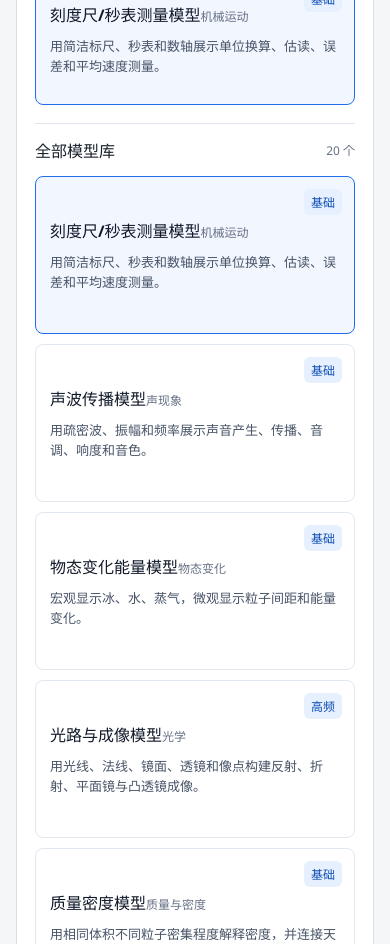
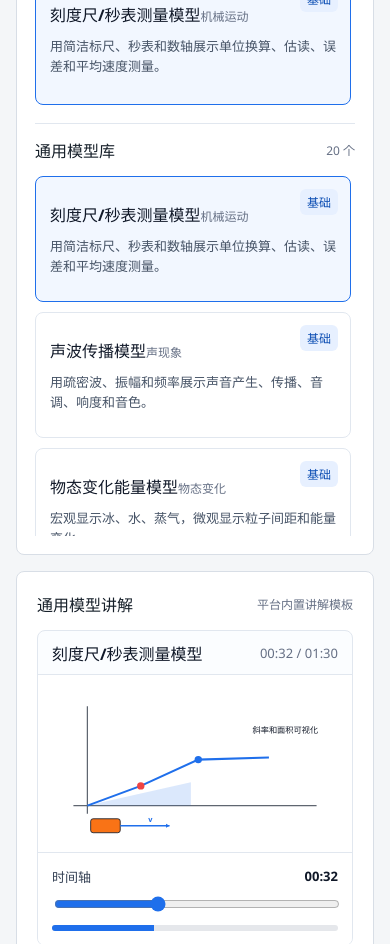
Before and after one commit to githubstudy123456/physics-visual-platform, a React (Vite) app: page / in a window 390 px wide. Shown: the part 1980-2924 px from the top of the page. Built offline with nearby package versions, Linux system fonts and the light colour scheme.

Commit message:
Simplify model lab with timeline controls

```diff
--- a/src/App.css
+++ b/src/App.css
@@ -198,7 +198,7 @@ button {
 
 .content-grid {
   display: grid;
-  grid-template-columns: minmax(360px, 0.85fr) minmax(520px, 1.15fr);
+  grid-template-columns: minmax(340px, 0.8fr) minmax(560px, 1.2fr);
   gap: 16px;
 }
 
@@ -228,10 +228,9 @@ button {
 }
 
 .template-library,
-.canvas-panel,
 .explainer-panel,
 .storyboard-panel {
-  grid-row: span 2;
+  grid-row: span 1;
 }
 
 .chapter-detail {
@@ -274,6 +273,9 @@ button {
   display: grid;
   grid-template-columns: repeat(2, minmax(0, 1fr));
   gap: 10px;
+  max-height: 360px;
+  overflow: auto;
+  padding-right: 4px;
 }
 
 .template-grid.compact {
@@ -286,7 +288,7 @@ button {
 }
 
 .template-card {
-  min-height: 158px;
+  min-height: 126px;
   padding: 14px;
   position: relative;
 }
@@ -548,11 +550,12 @@ button {
 
 .explainer-panel {
   grid-column: 1 / -1;
+  padding: 20px;
 }
 
 .explainer-layout {
   display: grid;
-  grid-template-columns: minmax(420px, 1.05fr) minmax(320px, 0.95fr);
+  grid-template-columns: minmax(560px, 1.4fr) minmax(320px, 0.8fr);
   gap: 16px;
   align-items: start;
 }
@@ -585,14 +588,45 @@ button {
   border-radius: 0;
 }
 
-.playbar {
-  height: 8px;
-  background: #e5e7eb;
+.timeline-control {
+  padding: 14px;
+  border-top: 1px solid #e1e7ef;
+  background: #ffffff;
 }
 
-.playbar span {
+.timeline-control label,
+.range-control span {
+  display: flex;
+  align-items: center;
+  justify-content: space-between;
+  gap: 12px;
+  color: #344054;
+  font-size: 13px;
+}
+
+.timeline-control strong,
+.range-control strong {
+  color: #101828;
+  font-weight: 800;
+}
+
+.timeline-control input,
+.range-control input {
+  width: 100%;
+  margin-top: 10px;
+  accent-color: #1f6feb;
+}
+
+.timeline-progress {
+  height: 6px;
+  margin-top: 8px;
+  border-radius: 999px;
+  background: #e5e7eb;
+  overflow: hidden;
+}
+
+.timeline-progress span {
   display: block;
-  width: 38%;
   height: 100%;
   background: #1f6feb;
 }
@@ -621,6 +655,11 @@ button {
   background: #ffffff;
 }
 
+.explainer-steps li.active {
+  border-color: #1f6feb;
+  background: #f2f7ff;
+}
+
 .explainer-steps time {
   color: #1f6feb;
   font-weight: 800;
@@ -630,6 +669,34 @@ button {
 .explainer-steps span {
   color: #344054;
   line-height: 1.45;
+}
+
+.param-panel {
+  margin-top: 16px;
+  padding: 14px;
+  border: 1px solid #e1e7ef;
+  border-radius: 8px;
+  background: #fbfdff;
+}
+
+.param-panel h3 {
+  margin: 0 0 12px;
+  color: #101828;
+  font-size: 15px;
+}
+
+.param-grid {
+  display: grid;
+  grid-template-columns: repeat(2, minmax(0, 1fr));
+  gap: 12px;
+}
+
+.range-control {
+  display: block;
+  padding: 12px;
+  border: 1px solid #e1e7ef;
+  border-radius: 8px;
+  background: #ffffff;
 }
 
 .script-grid {
@@ -765,7 +832,8 @@ button {
   }
 
   .explainer-layout,
-  .script-grid {
+  .script-grid,
+  .param-grid {
     grid-template-columns: 1fr;
   }
 }
--- a/src/App.tsx
+++ b/src/App.tsx
@@ -3,21 +3,47 @@ import {
   books,
   chapters,
   modelTemplates,
-  openAssetSources,
   type CanvasKind,
   type Chapter,
   type ModelTemplate,
 } from './data/curriculum'
 import './App.css'
 
-const sampleProblem =
-  '如图，斜面倾角为 θ，木板 C 放在斜面上，物块 A、B 放在木板上。释放后系统沿斜面运动，求物块与木板之间的受力关系，并判断运动过程。'
+type SimParams = {
+  time: number
+  angle: number
+  force: number
+  voltage: number
+  resistance: number
+  temperature: number
+  density: number
+  height: number
+}
+
+type ParamControl = {
+  key: keyof SimParams
+  label: string
+  min: number
+  max: number
+  step: number
+  unit: string
+}
+
+const defaultParams: SimParams = {
+  time: 32,
+  angle: 30,
+  force: 60,
+  voltage: 6,
+  resistance: 10,
+  temperature: 35,
+  density: 55,
+  height: 50,
+}
 
 function App() {
   const [selectedBookId, setSelectedBookId] = useState(books[0].id)
   const [selectedChapterId, setSelectedChapterId] = useState(chapters[0].id)
   const [selectedTemplateId, setSelectedTemplateId] = useState(chapters[0].modelIds[0])
-  const [problem, setProblem] = useState(sampleProblem)
 
   const visibleChapters = useMemo(
     () => chapters.filter((chapter) => chapter.bookId === selectedBookId),
@@ -33,7 +59,6 @@ function App() {
     modelTemplates.find((template) => template.id === selectedTemplateId) ??
     recommendedModels[0] ??
     modelTemplates[0]
-  const storyboard = buildStoryboard(problem, selectedChapter, selectedTemplate)
 
   function selectBook(bookId: string) {
     const firstChapter = chapters.find((chapter) => chapter.bookId === bookId) ?? chapters[0]
@@ -110,10 +135,9 @@ function App() {
             <p>{selectedBook.source}</p>
           </div>
           <div className="pipeline-status">
-            <span>章节知识点</span>
-            <span>模型匹配</span>
-            <span>分镜脚本</span>
-            <span>视频渲染</span>
+            <span>知识点</span>
+            <span>交互模型</span>
+            <span>参数调节</span>
           </div>
         </header>
 
@@ -142,7 +166,7 @@ function App() {
 
           <section className="panel template-library">
             <div className="section-title">
-              <span>本章推荐模型</span>
+              <span>本章模型</span>
               <small>{recommendedModels.length} 个</small>
             </div>
             <div className="template-grid compact">
@@ -156,7 +180,7 @@ function App() {
               ))}
             </div>
             <div className="section-title all-model-title">
-              <span>全部模型库</span>
+              <span>通用模型库</span>
               <small>{modelTemplates.length} 个</small>
             </div>
             <div className="template-grid">
@@ -171,61 +195,7 @@ function App() {
             </div>
           </section>
 
-          <section className="panel canvas-panel">
-            <div className="section-title">
-              <span>极简可视化画布</span>
-              <small>{selectedTemplate.title}</small>
-            </div>
-            <PhysicsCanvas kind={selectedTemplate.canvasKind} />
-          </section>
-
           <ModelExplainer template={selectedTemplate} chapter={selectedChapter} />
-
-          <section className="panel workbench">
-            <div className="section-title">
-              <span>题目工作台</span>
-              <small>以后给题目就从这里生成</small>
-            </div>
-            <textarea value={problem} onChange={(event) => setProblem(event.target.value)} />
-            <div className="object-chips">
-              {selectedTemplate.objects.map((object) => (
-                <span key={object}>{object}</span>
-              ))}
-            </div>
-          </section>
-
-          <section className="panel storyboard-panel">
-            <div className="section-title">
-              <span>视频分镜草案</span>
-              <small>简洁可视化风格</small>
-            </div>
-            <ol className="storyboard">
-              {storyboard.map((step) => (
-                <li key={step.time}>
-                  <time>{step.time}</time>
-                  <div>
-                    <strong>{step.title}</strong>
-                    <p>{step.description}</p>
-                  </div>
-                </li>
-              ))}
-            </ol>
-          </section>
-
-          <section className="panel source-panel">
-            <div className="section-title">
-              <span>开放素材参考</span>
-              <small>先参考，不直接硬依赖</small>
-            </div>
-            <div className="source-list">
-              {openAssetSources.map((source) => (
-                <a href={source.url} key={source.url} target="_blank">
-                  <strong>{source.title}</strong>
-                  <span>{source.note}</span>
-                </a>
-              ))}
-            </div>
-          </section>
         </div>
       </section>
     </main>
@@ -233,7 +203,14 @@ function App() {
 }
 
 function ModelExplainer({ template, chapter }: { template: ModelTemplate; chapter: Chapter }) {
+  const [params, setParams] = useState<SimParams>(defaultParams)
   const explainer = buildModelExplainer(template, chapter)
+  const activeStepIndex = getActiveStepIndex(params.time, explainer.steps)
+  const controls = getParamControls(template.canvasKind)
+
+  function updateParam(key: keyof SimParams, value: number) {
+    setParams((current) => ({ ...current, [key]: value }))
+  }
 
   return (
     <section className="panel explainer-panel">
@@ -245,24 +222,53 @@ function ModelExplainer({ template, chapter }: { template: ModelTemplate; chapte
         <div className="explainer-preview">
           <div className="preview-toolbar">
             <strong>{template.title}</strong>
-            <span>{explainer.duration}</span>
+            <span>{formatSeconds(params.time)} / 01:30</span>
           </div>
-          <PhysicsCanvas kind={template.canvasKind} />
-          <div className="playbar" aria-hidden="true">
-            <span />
+          <PhysicsCanvas kind={template.canvasKind} params={params} />
+          <div className="timeline-control">
+            <label htmlFor="model-time">
+              <span>时间轴</span>
+              <strong>{formatSeconds(params.time)}</strong>
+            </label>
+            <input
+              id="model-time"
+              type="range"
+              min="0"
+              max="90"
+              step="1"
+              value={params.time}
+              onChange={(event) => updateParam('time', Number(event.target.value))}
+            />
+            <div className="timeline-progress" aria-hidden="true">
+              <span style={{ width: `${(params.time / 90) * 100}%` }} />
+            </div>
           </div>
         </div>
 
         <div className="explainer-copy">
           <p className="explainer-goal">{explainer.goal}</p>
           <ol className="explainer-steps">
-            {explainer.steps.map((step) => (
-              <li key={step.time}>
+            {explainer.steps.map((step, index) => (
+              <li key={step.time} className={index === activeStepIndex ? 'active' : ''}>
                 <time>{step.time}</time>
                 <span>{step.text}</span>
               </li>
             ))}
           </ol>
+        </div>
+      </div>
+
+      <div className="param-panel">
+        <h3>物理参数</h3>
+        <div className="param-grid">
+          {controls.map((control) => (
+            <RangeControl
+              key={control.key}
+              control={control}
+              value={params[control.key]}
+              onChange={(value) => updateParam(control.key, value)}
+            />
+          ))}
         </div>
       </div>
 
@@ -291,6 +297,36 @@ function ModelExplainer({ template, chapter }: { template: ModelTemplate; chapte
   )
 }
 
+function RangeControl({
+  control,
+  value,
+  onChange,
+}: {
+  control: ParamControl
+  value: number
+  onChange: (value: number) => void
+}) {
+  return (
+    <label className="range-control">
+      <span>
+        {control.label}
+        <strong>
+          {value}
+          {control.unit}
+        </strong>
+      </span>
+      <input
+        type="range"
+        min={control.min}
+        max={control.max}
+        step={control.step}
+        value={value}
+        onChange={(event) => onChange(Number(event.target.value))}
+      />
+    </label>
+  )
+}
+
 function TemplateButton({
   template,
   selected,
@@ -312,38 +348,6 @@ function TemplateButton({
       <p>{template.description}</p>
     </button>
   )
-}
-
-function buildStoryboard(problem: string, chapter: Chapter, template: ModelTemplate) {
-  const firstLesson = chapter.sections[0]
-  const trimmed = problem.trim()
-  return [
-    {
-      time: '00:00',
-      title: '章节定位',
-      description: `${chapter.chapterNo}《${chapter.title}》，先说明本节属于 ${chapter.domain}。`,
-    },
-    {
-      time: '00:10',
-      title: '还原题目或现象',
-      description: trimmed.length > 46 ? `${trimmed.slice(0, 46)}...` : trimmed,
-    },
-    {
-      time: '00:24',
-      title: '抽取核心知识点',
-      description: `${firstLesson.title}：${firstLesson.knowledge.join('、')}。`,
-    },
-    {
-      time: '00:42',
-      title: '模型化可视化',
-      description: `套用「${template.title}」：${template.steps.slice(0, 4).join(' → ')}。`,
-    },
-    {
-      time: '01:08',
-      title: '结论和易错点',
-      description: '只保留最终判断、核心公式和一条易错提醒，适合短视频式清晰讲解。',
-    },
-  ]
 }
 
 function buildModelExplainer(template: ModelTemplate, chapter: Chapter) {
@@ -387,20 +391,83 @@ function buildQuestionTypes(chapter: Chapter, template: ModelTemplate) {
   )
 }
 
-function PhysicsCanvas({ kind }: { kind: CanvasKind }) {
-  if (kind === 'circuit') return <CircuitScene />
-  if (kind === 'macroMicro') return <MacroMicroScene />
-  if (kind === 'graph') return <GraphScene />
-  if (kind === 'pulley') return <PulleyScene />
-  if (kind === 'field') return <ParticleFieldScene />
-  if (kind === 'optics') return <OpticsScene />
-  if (kind === 'fluid') return <FluidScene />
-  if (kind === 'energy') return <EnergyScene />
-  if (kind === 'force') return <ForceScene />
-  return <InclineScene />
+function getParamControls(kind: CanvasKind): ParamControl[] {
+  const shared: ParamControl[] = [{ key: 'force', label: '外力 F', min: 10, max: 120, step: 1, unit: 'N' }]
+  const controls: Record<CanvasKind, ParamControl[]> = {
+    incline: [
+      { key: 'angle', label: '斜面角 θ', min: 10, max: 55, step: 1, unit: '°' },
+      ...shared,
+    ],
+    force: [
+      ...shared,
+      { key: 'angle', label: '力的方向', min: -60, max: 60, step: 1, unit: '°' },
+    ],
+    circuit: [
+      { key: 'voltage', label: '电压 U', min: 1, max: 12, step: 0.5, unit: 'V' },
+      { key: 'resistance', label: '电阻 R', min: 2, max: 30, step: 1, unit: 'Ω' },
+    ],
+    macroMicro: [
+      { key: 'temperature', label: '温度 T', min: 5, max: 90, step: 1, unit: '℃' },
+      { key: 'density', label: '粒子数量', min: 20, max: 90, step: 1, unit: '%' },
+    ],
+    graph: [
+      { key: 'force', label: '速度/斜率', min: 10, max: 120, step: 1, unit: '%' },
+      { key: 'height', label: '面积显示', min: 10, max: 90, step: 1, unit: '%' },
+    ],
+    pulley: [
+      ...shared,
+      { key: 'height', label: '提升高度', min: 10, max: 90, step: 1, unit: 'cm' },
+    ],
+    field: [
+      ...shared,
+      { key: 'voltage', label: '场强', min: 1, max: 12, step: 0.5, unit: '级' },
+    ],
+    optics: [{ key: 'angle', label: '入射角', min: 10, max: 65, step: 1, unit: '°' }],
+    fluid: [
+      { key: 'height', label: '液体深度 h', min: 20, max: 90, step: 1, unit: 'cm' },
+      { key: 'density', label: '液体密度 ρ', min: 30, max: 120, step: 1, unit: '%' },
+    ],
+    energy: [
+      { key: 'temperature', label: '输入能量', min: 20, max: 100, step: 1, unit: '%' },
+      { key: 'force', label: '有效输出', min: 10, max: 90, step: 1, unit: '%' },
+    ],
+  }
+
+  return controls[kind]
 }
 
-function InclineScene() {
+function getActiveStepIndex(time: number, steps: { time: string }[]) {
+  return steps.reduce((activeIndex, step, index) => {
+    return time >= parseTime(step.time) ? index : activeIndex
+  }, 0)
+}
+
+function parseTime(time: string) {
+  const [minutes, seconds] = time.split(':').map(Number)
+  return minutes * 60 + seconds
+}
+
+function formatSeconds(value: number) {
+  const minutes = Math.floor(value / 60)
+  const seconds = Math.floor(value % 60)
+  return `${String(minutes).padStart(2, '0')}:${String(seconds).padStart(2, '0')}`
+}
+
+function PhysicsCanvas({ kind, params }: { kind: CanvasKind; params: SimParams }) {
+  if (kind === 'circuit') return <CircuitScene params={params} />
+  if (kind === 'macroMicro') return <MacroMicroScene params={params} />
+  if (kind === 'graph') return <GraphScene params={params} />
+  if (kind === 'pulley') return <PulleyScene params={params} />
+  if (kind === 'field') return <ParticleFieldScene params={params} />
+  if (kind === 'optics') return <OpticsScene params={params} />
+  if (kind === 'fluid') return <FluidScene params={params} />
+  if (kind === 'energy') return <EnergyScene params={params} />
+  if (kind === 'force') return <ForceScene params={params} />
+  return <InclineScene params={params} />
+}
+
+function InclineScene({ params }: { params: SimParams }) {
+  const forceEnd = 360 + params.force * 0.9
   return (
     <div className="visual-canvas">
       <svg viewBox="0 0 760 430" role="img" aria-label="斜面滑块模型">
@@ -415,23 +482,26 @@ function InclineScene() {
         <text x="306" y="284" className="label">B</text>
         <text x="422" y="380" className="label">C</text>
         <path d="M 618 354 A 54 54 0 0 0 672 350" className="theta" />
-        <text x="638" y="337" className="label small">θ</text>
+        <text x="626" y="337" className="label small">θ={params.angle}°</text>
         <Arrow x1={306} y1={314} x2={306} y2={386} color="#7b3ff2" label="mg" />
         <Arrow x1={306} y1={314} x2={350} y2={258} color="#7b3ff2" label="N" />
         <Arrow x1={306} y1={314} x2={246} y2={302} color="#e04a3f" label="f" />
-        <Arrow x1={346} y1={340} x2={430} y2={356} color="#1f6feb" label="a" />
+        <Arrow x1={346} y1={340} x2={forceEnd} y2={356} color="#1f6feb" label={`F=${params.force}N`} />
       </svg>
     </div>
   )
 }
 
-function ForceScene() {
+function ForceScene({ params }: { params: SimParams }) {
+  const rad = (params.angle * Math.PI) / 180
+  const x2 = 376 + params.force * 1.5 * Math.cos(rad)
+  const y2 = 209 - params.force * 1.5 * Math.sin(rad)
   return (
     <div className="visual-canvas">
       <svg viewBox="0 0 760 430" role="img" aria-label="力的三要素模型">
         <rect x="320" y="172" width="112" height="74" rx="8" className="block blue" />
         <circle cx="376" cy="209" r="7" className="node red-node" />
-        <Arrow x1={376} y1={209} x2={520} y2={209} color="#1f6feb" label="F" />
+        <Arrow x1={376} y1={209} x2={x2} y2={y2} color="#1f6feb" label={`F=${params.force}N`} />
         <Arrow x1={376} y1={209} x2={376} y2={322} color="#7b3ff2" label="G" />
         <Arrow x1={376} y1={246} x2={376} y2={135} color="#16a34a" label="N" />
         <text x="250" y="86" className="caption-label">大小、方向、作用点决定力的作用效果</text>
@@ -441,7 +511,9 @@ function ForceScene() {
   )
 }
 
-function CircuitScene() {
+function CircuitScene({ params }: { params: SimParams }) {
+  const current = params.voltage / params.resistance
+  const sliderX = 510 + params.resistance * 2.2
   return (
     <div className="visual-canvas">
       <svg viewBox="0 0 760 430" role="img" aria-label="电路模型">
@@ -453,15 +525,17 @@ function CircuitScene() {
         <rect x="380" y="184" width="90" height="52" rx="8" className="resistor" />
         <text x="407" y="219" className="label small">R</text>
         <rect x="500" y="230" width="86" height="40" rx="5" className="slider" />
-        <circle cx="548" cy="230" r="8" className="node red-node" />
-        <path d="M 548 230 L 590 180" className="signal" />
-        <text x="512" y="308" className="caption-label">路径高亮 + 量表示数变化</text>
+        <circle cx={sliderX} cy="230" r="8" className="node red-node" />
+        <path d={`M ${sliderX} 230 L 590 180`} className="signal" />
+        <text x="500" y="308" className="caption-label">I={current.toFixed(2)}A，R={params.resistance}Ω</text>
       </svg>
     </div>
   )
 }
 
-function MacroMicroScene() {
+function MacroMicroScene({ params }: { params: SimParams }) {
+  const particleCount = Math.round(4 + params.density / 10)
+  const spread = 26 + params.temperature * 0.45 + params.time * 0.15
   return (
     <div className="visual-canvas">
       <svg viewBox="0 0 760 430" role="img" aria-label="宏观到微观模型">
@@ -470,24 +544,32 @@ function MacroMicroScene() {
         <path d="M 166 176 C 188 216 148 240 184 286 C 220 236 196 210 230 176" className="ink" />
         <circle cx="410" cy="210" r="116" className="lens" />
         <line x1="490" y1="292" x2="584" y2="360" className="lens-handle" />
-        {[0, 1, 2, 3, 4, 5].map((i) => (
-          <circle key={i} cx={365 + (i % 3) * 50} cy={170 + Math.floor(i / 3) * 62} r="14" className="particle" />
+        {Array.from({ length: particleCount }, (_, i) => (
+          <circle
+            key={i}
+            cx={360 + (i % 4) * spread}
+            cy={154 + Math.floor(i / 4) * 42 + ((params.time + i * 7) % 16)}
+            r="12"
+            className="particle"
+          />
         ))}
         <path d="M 350 190 L 420 160 L 500 205" className="particle-path" />
-        <text x="282" y="64" className="caption-label">从宏观现象放大到微观粒子</text>
+        <text x="252" y="64" className="caption-label">T={params.temperature}℃，扩散随时间推进</text>
       </svg>
     </div>
   )
 }
 
-function GraphScene() {
+function GraphScene({ params }: { params: SimParams }) {
+  const yEnd = 300 - params.force * 1.65
+  const areaX = 180 + params.height * 3.8
   return (
     <div className="visual-canvas">
       <svg viewBox="0 0 760 430" role="img" aria-label="运动图像模型">
         <line x1="84" y1="318" x2="676" y2="318" className="axis" />
         <line x1="118" y1="338" x2="118" y2="76" className="axis" />
-        <polyline points="118,318 248,270 388,206 560,112" className="graph-line" />
-        <polygon points="118,318 388,206 388,318" className="area" />
+        <polyline points={`118,318 248,270 388,206 560,${yEnd}`} className="graph-line" />
+        <polygon points={`118,318 ${areaX},${Math.max(110, yEnd + 60)} ${areaX},318`} className="area" />
         <circle cx="248" cy="270" r="9" className="node red-node" />
         <circle cx="388" cy="206" r="9" className="node blue-node" />
         <rect x="126" y="350" width="72" height="34" rx="6" className="cart" />
@@ -498,7 +580,8 @@ function GraphScene() {
   )
 }
 
-function OpticsScene() {
+function OpticsScene({ params }: { params: SimParams }) {
+  const rayY = 215 - Math.tan((params.angle * Math.PI) / 180) * 170
   return (
     <div className="visual-canvas">
       <svg viewBox="0 0 760 430" role="img" aria-label="光路模型">
@@ -506,8 +589,8 @@ function OpticsScene() {
         <line x1="130" y1="215" x2="630" y2="215" className="axis" />
         <path d="M 362 94 C 320 160 320 270 362 336" className="lens-outline" />
         <path d="M 398 94 C 440 160 440 270 398 336" className="lens-outline" />
-        <line x1="126" y1="135" x2="380" y2="215" className="ray" />
-        <line x1="380" y1="215" x2="636" y2="294" className="ray" />
+        <line x1="126" y1={rayY} x2="380" y2="215" className="ray" />
+        <line x1="380" y1="215" x2="636" y2={430 - rayY} className="ray" />
         <line x1="126" y1="294" x2="380" y2="215" className="ray alt" />
         <line x1="380" y1="215" x2="636" y2="135" className="ray alt" />
         <text x="288" y="56" className="caption-label">用主光线确定成像</text>
@@ -516,24 +599,27 @@ function OpticsScene() {
   )
 }
 
-function FluidScene() {
+function FluidScene({ params }: { params: SimParams }) {
+  const waterTop = 330 - params.height * 1.8
+  const pressureY = 330 - params.height * 1.2
   return (
     <div className="visual-canvas">
       <svg viewBox="0 0 760 430" role="img" aria-label="流体压强和浮力模型">
         <rect x="160" y="90" width="230" height="260" rx="18" className="jar" />
-        <rect x="170" y="180" width="210" height="160" rx="8" className="water" />
+        <rect x="170" y={waterTop} width="210" height={340 - waterTop} rx="8" className="water" />
         <rect x="260" y="210" width="70" height="70" rx="8" className="block blue" />
         <Arrow x1={295} y1={280} x2={295} y2={340} color="#7b3ff2" label="G" />
         <Arrow x1={295} y1={210} x2={295} y2={138} color="#16a34a" label="F浮" />
         <line x1="470" y1="120" x2="470" y2="340" className="axis" />
-        <line x1="470" y1="260" x2="600" y2="260" className="pressure-line" />
-        <text x="506" y="246" className="caption-label">p=ρgh</text>
+        <line x1="470" y1={pressureY} x2={560 + params.density * 0.55} y2={pressureY} className="pressure-line" />
+        <text x="498" y="246" className="caption-label">p=ρgh，h={params.height}cm</text>
       </svg>
     </div>
   )
 }
 
-function EnergyScene() {
+function EnergyScene({ params }: { params: SimParams }) {
+  const fillWidth = Math.max(40, params.force * 3.4)
   return (
     <div className="visual-canvas">
       <svg viewBox="0 0 760 430" role="img" aria-label="能量流模型">
@@ -546,14 +632,15 @@ function EnergyScene() {
         <text x="354" y="216" className="label small">内能</text>
         <text x="572" y="216" className="label small">机械能</text>
         <rect x="210" y="302" width="340" height="28" rx="14" className="efficiency-bg" />
-        <rect x="210" y="302" width="214" height="28" rx="14" className="efficiency-fill" />
-        <text x="284" y="360" className="caption-label">能量转化 + 损失 + 效率</text>
+        <rect x="210" y="302" width={fillWidth} height="28" rx="14" className="efficiency-fill" />
+        <text x="284" y="360" className="caption-label">输入={params.temperature}%，输出={params.force}%</text>
       </svg>
     </div>
   )
 }
 
-function PulleyScene() {
+function PulleyScene({ params }: { params: SimParams }) {
+  const loadY = 330 - params.height
   return (
     <div className="visual-canvas">
       <svg viewBox="0 0 760 430" role="img" aria-label="滑轮组模型">
@@ -561,23 +648,24 @@ function PulleyScene() {
         <circle cx="250" cy="150" r="44" className="pulley" />
         <circle cx="430" cy="236" r="44" className="pulley move" />
         <path d="M250 106 L430 192 L430 280 L250 194 L250 106" className="rope" />
-        <rect x="390" y="286" width="80" height="72" rx="8" className="weight" />
-        <Arrow x1={560} y1={140} x2={642} y2={140} color="#e04a3f" label="F" />
+        <rect x="390" y={loadY} width="80" height="72" rx="8" className="weight" />
+        <Arrow x1={560} y1={140} x2={560 + params.force} y2={140} color="#e04a3f" label={`F=${params.force}N`} />
         <text x="292" y="384" className="caption-label">数绳段，建立力和位移关系</text>
       </svg>
     </div>
   )
 }
 
-function ParticleFieldScene() {
+function ParticleFieldScene({ params }: { params: SimParams }) {
+  const curveEnd = 98 + (12 - params.voltage) * 10
   return (
     <div className="visual-canvas">
       <svg viewBox="0 0 760 430" role="img" aria-label="场中运动模型">
         <rect x="260" y="80" width="330" height="260" rx="10" className="field" />
-        <path d="M90 246 C210 246 260 246 332 226 C430 198 486 138 560 98" className="trajectory" />
+        <path d={`M90 246 C210 246 260 246 332 226 C430 198 486 138 560 ${curveEnd}`} className="trajectory" />
         <circle cx="126" cy="246" r="12" className="particle" />
         <Arrow x1={126} y1={246} x2={218} y2={246} color="#1f6feb" label="v" />
-        <Arrow x1={354} y1={220} x2={354} y2={156} color="#7b3ff2" label="F" />
+        <Arrow x1={354} y1={220} x2={354} y2={220 - params.force} color="#7b3ff2" label="F" />
         <text x="306" y="64" className="caption-label">场区内受力改变轨迹</text>
       </svg>
     </div>
```
